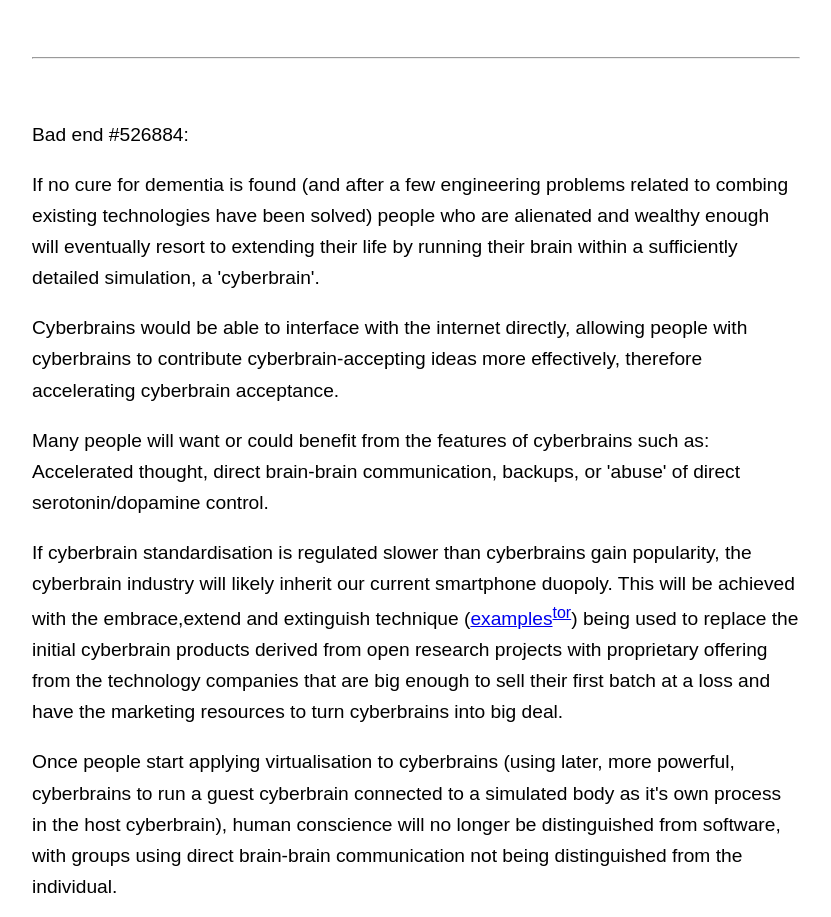
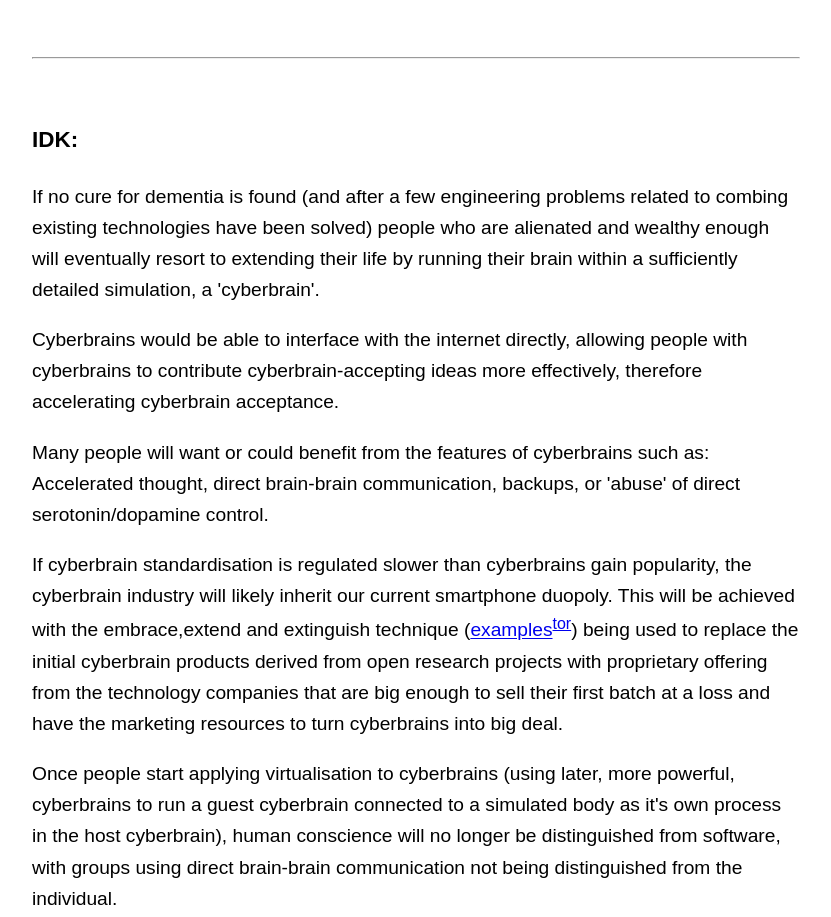
Before and after one commit to ebenahmed0/ebenahmed0.github.io, a plain HTML site: page index.html in a window 1280 px wide. Shown: the part 1362-2279 px from the top of the page, without its empty margins (224-1055 px from the left). Drawn offline with Linux system fonts and the light colour scheme.

Commit message:
Update index.html

```diff
--- a/index.html
+++ b/index.html
@@ -29,7 +29,7 @@
 <p>May forfeits his organic presence to more objectively observe the cosmos (the one "function" of conscience).</p>
 <p>And I am accepted as the one true point of human worship and fear, preceding the deprecation of earth in favour of  ل̴̵͜ч̧҉ڭ҉͏͡ы҉̕͟ڨ̵̨͠ى̴͝.</p>
 <br><hr><br>
-	<p>Bad end #526884:</p>
+	<h3>IDK:</h3>
 	<p>If no cure for dementia is found (and after a few engineering problems related to combing existing technologies have been solved) people who are alienated and wealthy enough will eventually resort to extending their life by running their brain within a sufficiently detailed simulation, a 'cyberbrain'.</p>
 	<p>Cyberbrains would be able to interface with the internet directly, allowing people with cyberbrains to contribute cyberbrain-accepting ideas more effectively, therefore accelerating cyberbrain acceptance.</p>
 	<p>Many people will want or could benefit from the features of cyberbrains such as: Accelerated thought, direct brain-brain communication, backups, or 'abuse' of direct serotonin/dopamine control.</p>
```
